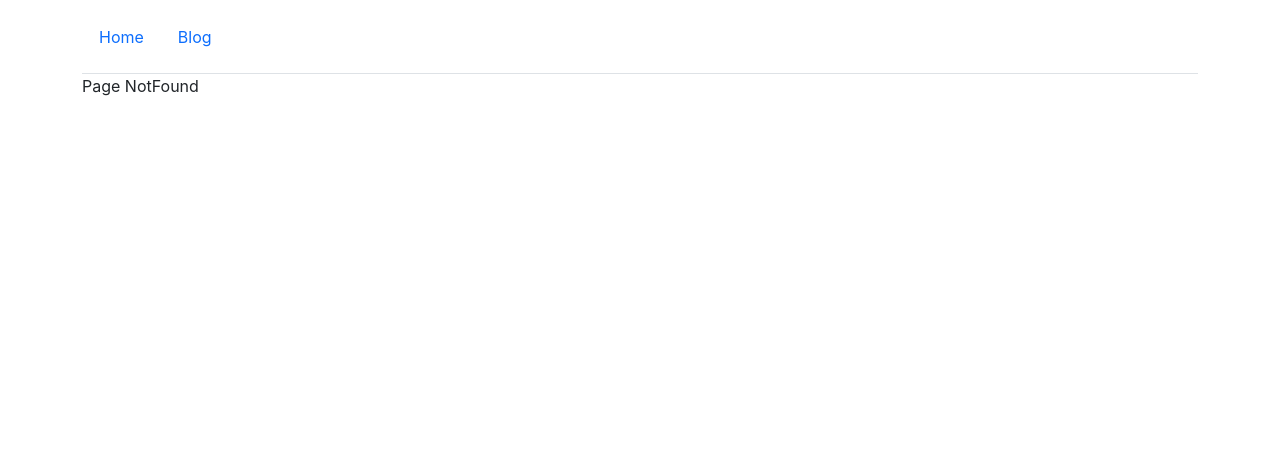
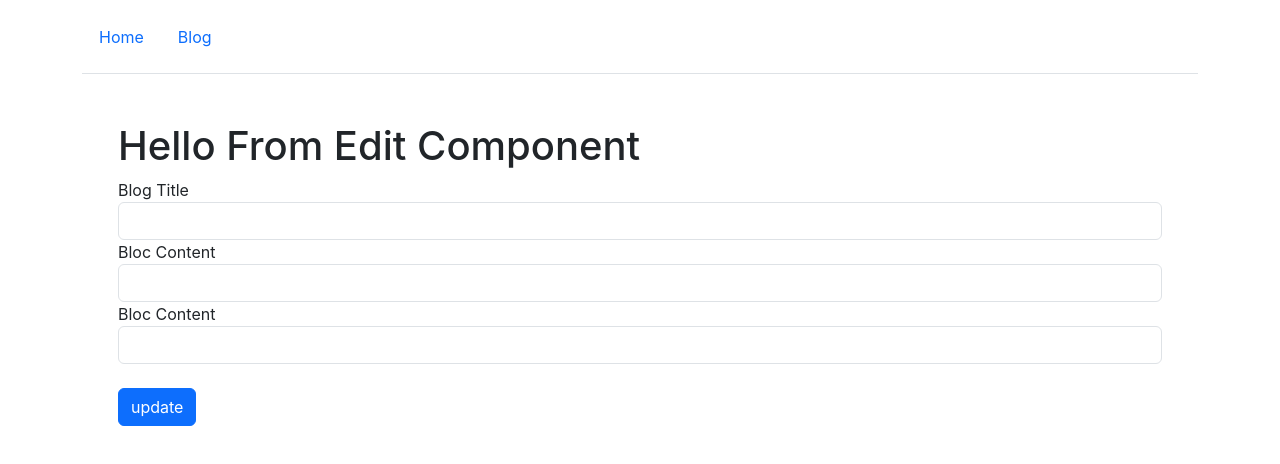
Before and after one commit to konepadith/client, a React (Create React App) app: page /blog/edit/1 in a window 1280 px wide. Shown: the top 464 px of the page. Built offline with nearby package versions, Linux system fonts and the light colour scheme; no server answers.

Commit message:
pela ycomit

```diff
--- a/package.json
+++ b/package.json
@@ -9,6 +9,7 @@
     "axios": "^1.6.0",
     "react": "^18.2.0",
     "react-dom": "^18.2.0",
+    "react-quill": "^2.0.0",
     "react-router-dom": "^6.18.0",
     "react-scripts": "5.0.1",
     "sweetalert2": "^11.9.0",
--- a/src/App.js
+++ b/src/App.js
@@ -39,8 +39,8 @@ function App() {
           <div className="col pt-3 pb-2">
             <Link to={`/blog/${blogs.slug}`}><h2>{blogs.title}</h2></Link>
             <p>{blogs.content.substring(0,180)}</p>
-            <p className="text-muted">Author:{blogs.author},publish:{new Date(blogs.createdAt).toLocaleString()}</p>
-            <button className="btn btn-outline-success" >Update</button>&nbsp;
+            <p className="text-muted">Author: {blogs.author}, publish: {new Date(blogs.createdAt).toLocaleString()}</p>
+            <Link  className="btn btn-outline-success" to={`/blog/edit/${blogs.slug}`}>Update</Link>&nbsp;
             <button className="btn btn-outline-danger" onClick={()=>confitmDelete(blogs.slug)}>Delete</button>
           </div>
         </div>
--- a/src/MyRoute.js
+++ b/src/MyRoute.js
@@ -3,7 +3,8 @@ import App from "./App";
 import FormCompoent from "./conponents/FormComponent";
 import NotFound from "./conponents/NotFound";
 import NavbarComponent from "./conponents/NavbarComponent";
-import SingleComponent from "./conponents/SingleComponent"
+import SingleComponent from "./conponents/SingleComponent";
+import EditComponent from "./conponents/EditComponent";
 const MyRoute=()=>{
 
     return(
@@ -14,6 +15,7 @@ const MyRoute=()=>{
             <Route path="/create" element={<FormCompoent/>}></Route>
             <Route path="*" element={<NotFound/>}></Route>
             <Route path="/blog/:slug" element={<SingleComponent/>}></Route>
+            <Route path="/blog/edit/:slug" element={<EditComponent/>}></Route>
         </Routes>
         </BrowserRouter>
     )
--- /dev/null
+++ b/src/conponents/EditComponent.js
@@ -0,0 +1,74 @@
+import { useState,useEffect } from "react"
+import axios from "axios"
+import { useParams } from "react-router-dom"
+import Swal from "sweetalert2"
+
+export default function EditComponent(props){
+    const params = useParams()
+    const [blog,setBlog]=useState({
+        title:"",
+        content:"",
+        author:"",
+        slug:""
+    })
+    const {title,content,author,slug}=blog
+    const inputValue=name=>event=>{
+        setBlog({...blog,[name]:event.target.value})
+    }
+
+    const fetchData =()=>{
+        axios.get(`${process.env.REACT_APP_API}/blog/${params.slug}`).then(response=>{
+            setBlog(response.data)
+        }).catch(err=>alert(err))
+    }
+
+    useEffect(()=>{
+        fetchData()
+        // eslint-disable-next-line react-hooks/exhaustive-deps
+     },[])
+
+     const showUpdateForm=()=>(
+        <form onSubmit={submitForm}>
+            <div className="form-group">
+                <label>Blog Title</label>
+                <input type="text" className="form-control" value={title} onChange={inputValue("title")}/>
+            </div>
+            <div className="form-group">
+                <label>Bloc Content</label>
+                <input type="textarea" className="form-control" value={content} onChange={inputValue("content")}/>
+            </div>
+            <div className="form-group">
+                <label>Bloc Content</label>
+                <input type="textarea" className="form-control" value={author} onChange={inputValue("content")}/>
+            </div>
+            <br/>
+            <input type="submit" value="update" className="btn btn-primary"/>
+            </form>
+     )
+
+     const submitForm=(e)=>{
+        e.preventDefault();
+        console.log("API URL = ",process.env.REACT_APP_API)
+        axios.put(`${process.env.REACT_APP_API}/blog/${slug}`,{title,content,author,slug}).then(response=>{
+            Swal.fire({
+                title: "Notifyation",
+                text: "๊Update Data Successful",
+                icon: "success"
+              });
+              const {title,content,author,slug}=response.data
+              setBlog({...blog,title,content,author,slug})
+        }).catch(err=>{
+            Swal.fire({
+                title: "succeNotifyationssfull",
+                text: err.response.data.error,
+                icon: "error"
+              });
+        })
+    }
+    return(
+        <div className="container p-5">
+            <h1>Hello From Edit Component</h1>
+            {showUpdateForm()}
+        </div>
+    )
+}
--- a/src/conponents/FormComponent.js
+++ b/src/conponents/FormComponent.js
@@ -3,15 +3,17 @@ import axios from "axios"
 import Swal from 'sweetalert2'
 
 export default function FormCompoent(){
-    const [state,setState]=useState({
+    const [blog,setBlog]=useState({
         title:"",
         content:"",
         author:""
     })
     const inputValue=name=>event=>{
-        setState({...state,[name]:event.target.value})
+        setBlog({...blog,[name]:event.target.value})
     }
-    const {title,content,author}=state
+
+    //defactoring useState for easier use
+    const {title,content,author}=blog
 
     const submitForm=(e)=>{
         e.preventDefault();
@@ -22,7 +24,7 @@ export default function FormCompoent(){
                 text: "You clicked the button!",
                 icon: "success"
               });
-              setState({...state,title:"",content:"",author:""})
+              setBlog({...blog,title:"",content:"",author:""})
         }).catch(err=>{
             Swal.fire({
                 title: "successfull",
```
Also changed, not shown: 1 other file (tests, documents, lock files or other folders).
